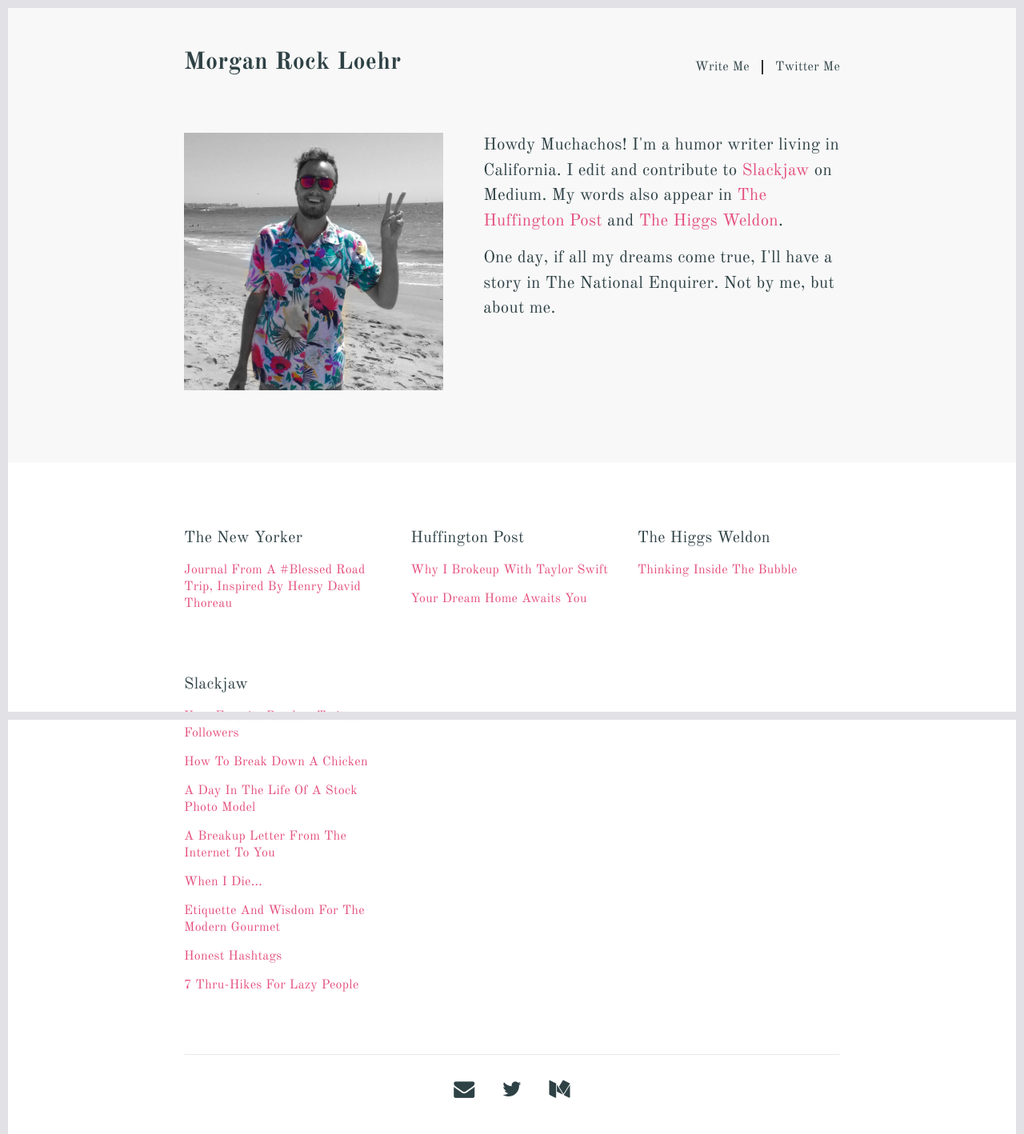
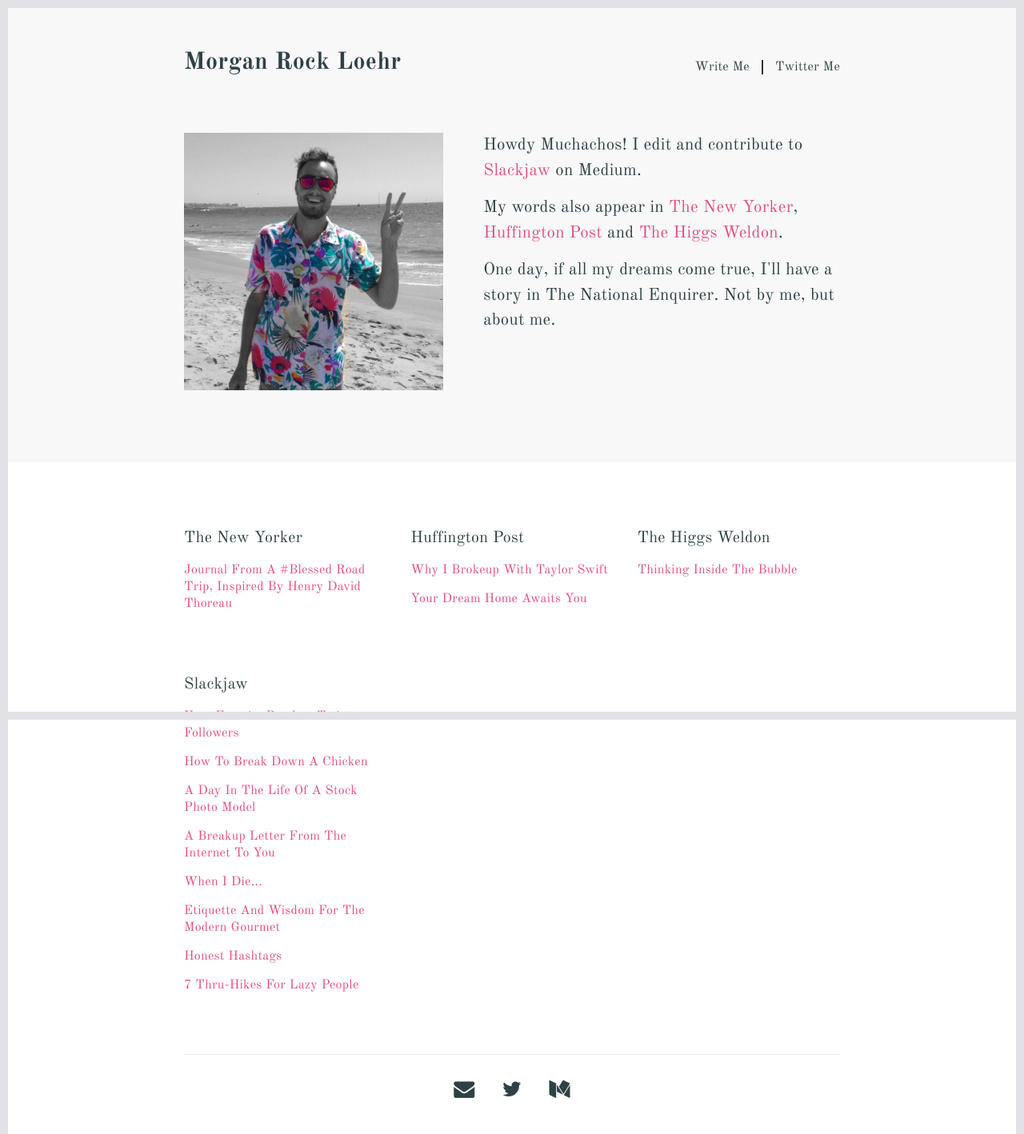
Before and after one commit to morganloehr/morganloehr.github.io, a Jekyll site: the page built from index.html, in a window 1280 px wide. Shown: the whole page at 80% size. Built offline with Jekyll 4.4.1, drawn with Linux system fonts in a browser that asks for light colours; nearby versions of some CDN libraries.

Commit message:
added ny link

```diff
--- a/_layouts/default.html
+++ b/_layouts/default.html
@@ -15,7 +15,8 @@
           <img src="/assets/me-sorta.jpg" alt="Morgan Loehr" class="profile">
         </div>
         <div class="col-md-7">
-          <h2>Howdy Muchachos! I'm a humor writer living in California. I edit and contribute to <a href="https://medium.com/slackjaw">Slackjaw</a> on Medium. My words also appear in <a href="http://www.huffingtonpost.com/morgan-rock-loehr/">The Huffington Post</a> and <a href="http://thehiggsweldon.com/author/morgan-rock-loehr/">The Higgs Weldon</a>. </h2>
+          <h2>Howdy Muchachos! I edit and contribute to <a href="https://medium.com/slackjaw">Slackjaw</a> on Medium.</h2>
+          <h2> My words also appear in <a href="http://www.newyorker.com/humor/daily-shouts/journal-from-a-blessed-road-trip-inspired-by-henry-david-thoreau">The New Yorker</a>, <a href="http://www.huffingtonpost.com/morgan-rock-loehr/">Huffington Post</a> and <a href="http://thehiggsweldon.com/author/morgan-rock-loehr/">The Higgs Weldon</a>. </h2>
           <h2>One day, if all my dreams come true, I'll have a story in The National Enquirer. Not by me, but about me.</h2>
         </div>
       </div>
```
